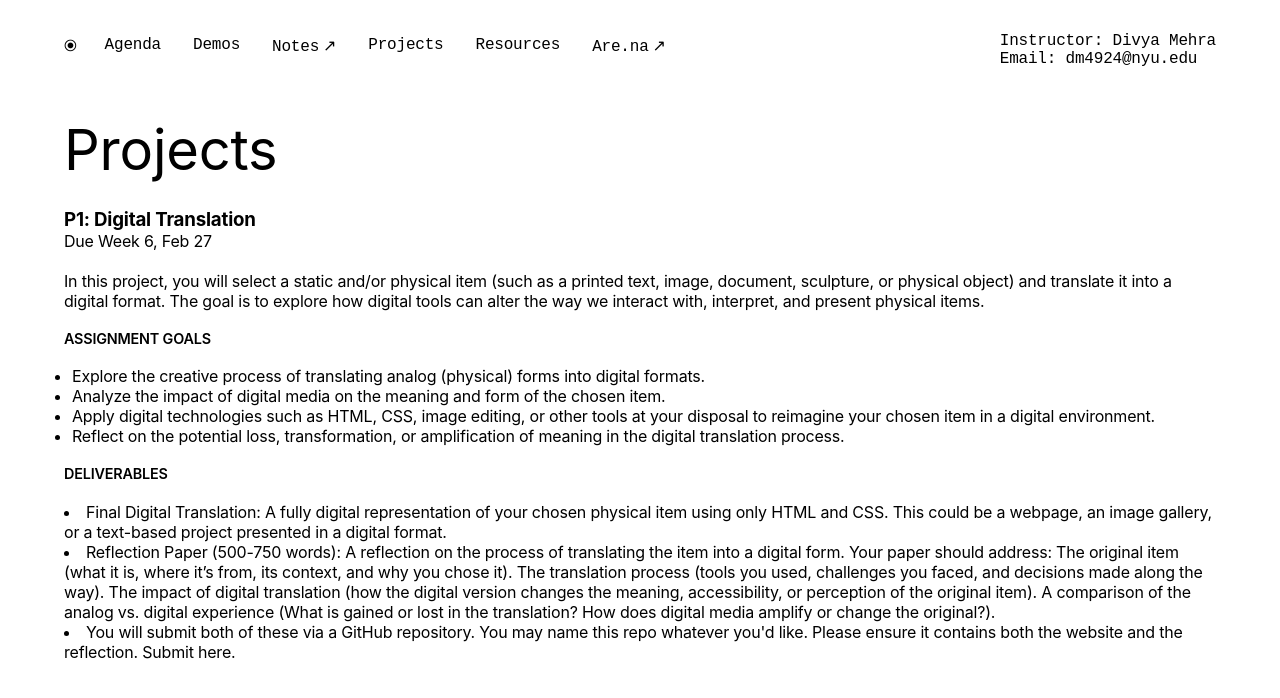
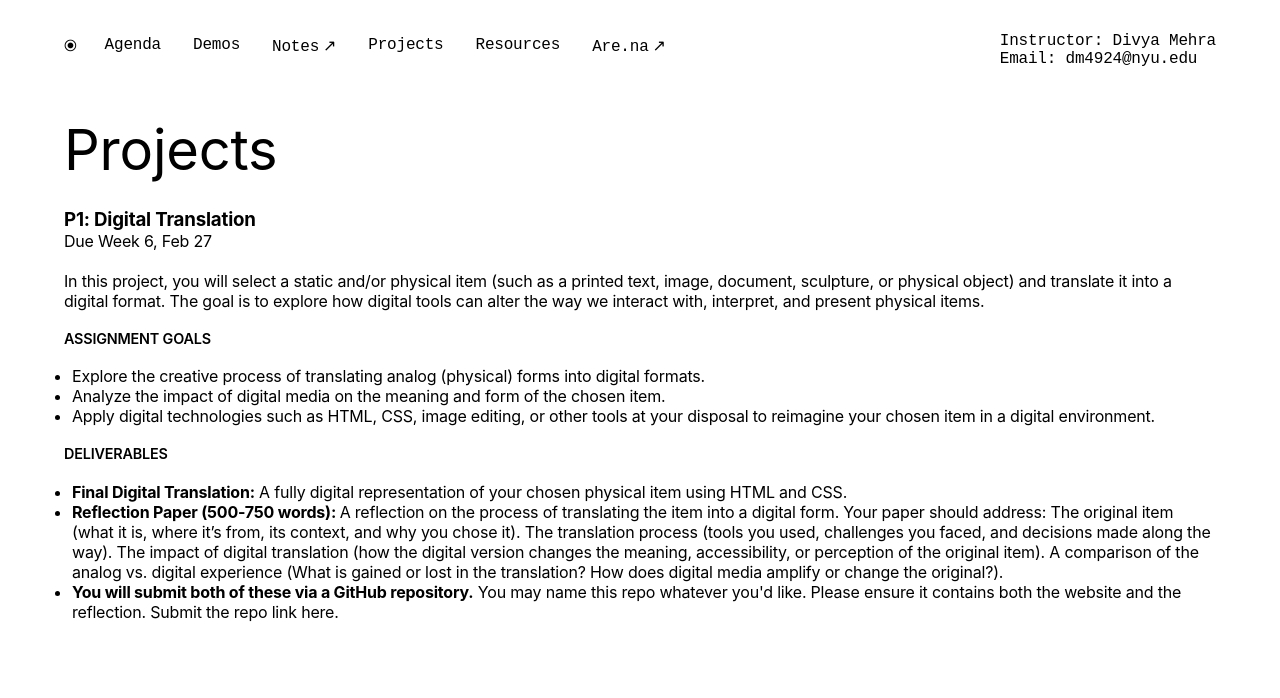
Before and after one commit to divya-mehra/web-dev-archive, a Jekyll site: the page built from pages/projects.html, in a window 1280 px wide. Shown: the top 698 px of the page. Built offline with Jekyll 4.4.1, drawn with Linux system fonts in a browser that asks for light colours.

Commit message:
project edits

```diff
--- a/pages/projects.html
+++ b/pages/projects.html
@@ -30,35 +30,32 @@ title: People
         tools at your disposal to reimagine your chosen item in a digital
         environment.
       </li>
-      <li>
-        Reflect on the potential loss, transformation, or amplification of
-        meaning in the digital translation process.
-      </li>
     </ul>
   </div>
   <div>
     <h4>Deliverables</h4>
+    <ul>
       <li>
-      Final Digital Translation: A fully digital representation of your chosen
-      physical item using only HTML and CSS. This could be a webpage, an image
-      gallery, or a text-based project presented in a digital format.
+        <strong>Final Digital Translation:</strong> A fully digital representation of your chosen
+        physical item using HTML and CSS.
       </li>
       <li>
-      Reflection Paper (500-750 words): A reflection on the process of
+       <strong>Reflection Paper (500-750 words): </strong>A reflection on the process of
         translating the item into a digital form. Your paper should address: The
-      original item (what it is, where it’s from, its context, and why you chose
-      it). The translation process (tools you used, challenges you faced, and
-      decisions made along the way). The impact of digital translation (how the
-      digital version changes the meaning, accessibility, or perception of the
-      original item). A comparison of the analog vs. digital experience (What is
-      gained or lost in the translation? How does digital media amplify or
-      change the original?).
+        original item (what it is, where it’s from, its context, and why you
+        chose it). The translation process (tools you used, challenges you
+        faced, and decisions made along the way). The impact of digital
+        translation (how the digital version changes the meaning, accessibility,
+        or perception of the original item). A comparison of the analog vs.
+        digital experience (What is gained or lost in the translation? How does
+        digital media amplify or change the original?).
       </li>
       <li>
-      You will submit both of these via a GitHub repository. You may name this
+        <strong>You will submit both of these via a GitHub repository.</strong> You may name this
         repo whatever you'd like. Please ensure it contains both the website and
-      the reflection. Submit here.
+        the reflection. Submit the repo link here.
       </li>
+    </ul>
   </div>
 </section>
 
```
Also changed, not shown: 2 other files. Lines whose indentation alone changed are shown as unchanged.
